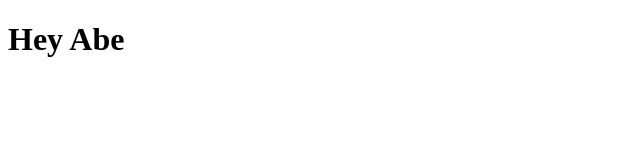
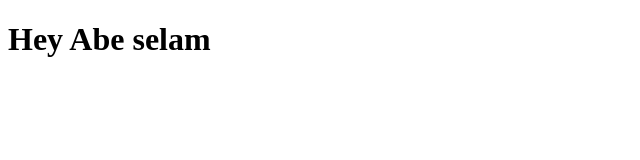
Before and after one commit to atgit16/abebe, a plain HTML site: page index.html in a window 1280 px wide. Shown: the whole page, without its empty margins (0-640 px from the left). Drawn offline with Linux system fonts and the light colour scheme.

Commit message:
updated h1

```diff
--- a/index.html
+++ b/index.html
@@ -6,6 +6,6 @@
     <title>Hello Abebe</title>
 </head>
 <body>
-    <h1>Hey Abe</h1>
+    <h1>Hey Abe selam</h1>
 </body>
 </html>
```
